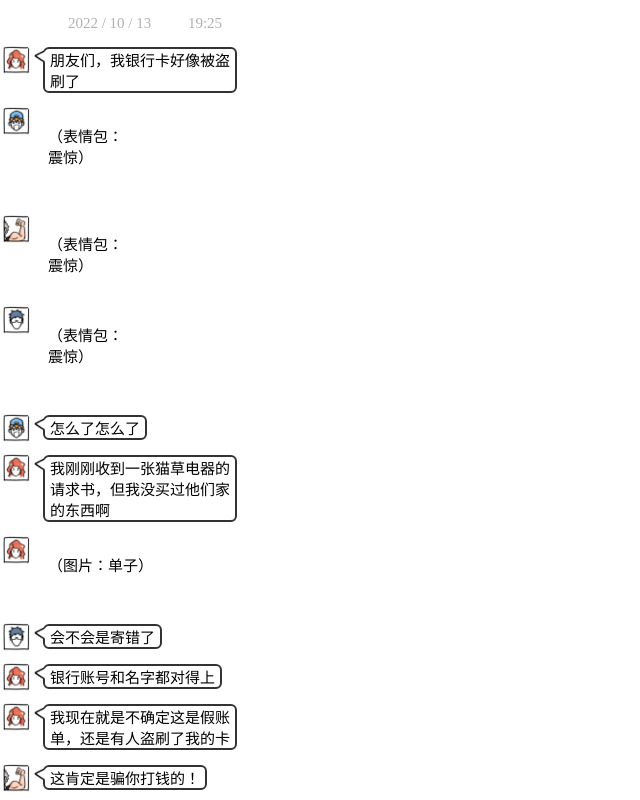
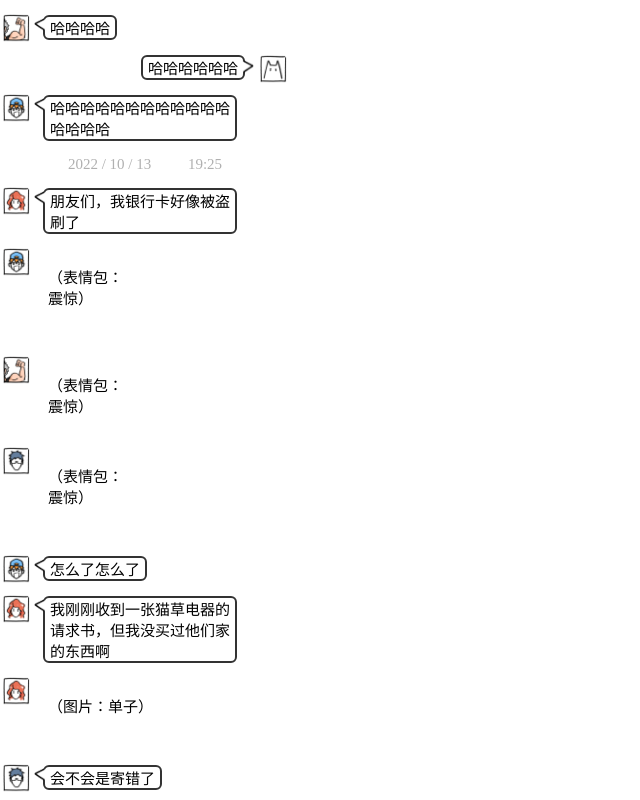
Before and after one commit to Nekoiii/chat_record_generator, a React (Create React App) app: page /chat-record in a window 1280 px wide. Shown: the top 800 px of the page, without its empty margins (0-640 px from the left). Built offline with nearby package versions, Linux system fonts and the light colour scheme; a web font is replaced by a local one.

Commit message:
added some lines

```diff
--- a/src/pages/ChatRecordPage/words.ts
+++ b/src/pages/ChatRecordPage/words.ts
@@ -14,7 +14,10 @@ const words_obj = {
    e:♂-东北大哥,曾被骗过,容易冲动, f:♀-偶尔出现的群友, g:♂-偶尔出现的群友, h:♂-b的土豪朋友
   */
 words_obj.words_1.words =
-  'date#2022 / 10 / 13\t\t19:25$\
+  'e#哈哈哈哈$\
+a#哈哈哈哈哈哈$\
+c#哈哈哈哈哈哈哈哈哈哈哈哈哈哈哈哈$\
+date#2022 / 10 / 13\t\t19:25$\
 b#朋友们，我银行卡好像被盗刷了$\
 c#\t\n（表情包：\n震惊）\n\n\n$\
 e#\t\n（表情包：\n震惊）\n\n$\
```
